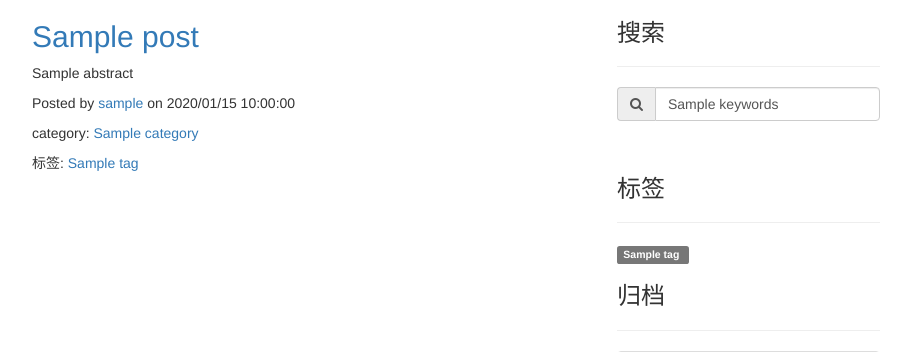
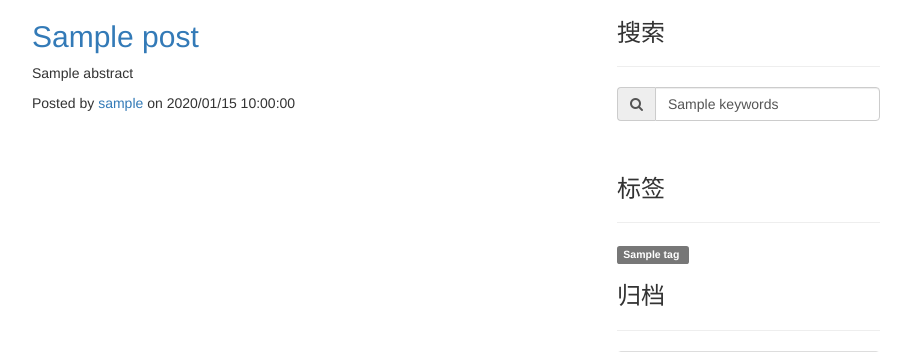
Before and after one commit to shawnlinq/SlqBlog2, a Flask app: template templates/main/index.html in a window 1280 px wide. Shown: the part 121-473 px from the top of the page, without its empty margins (233-1144 px from the left). Run offline with Flask 2, Linux system fonts and the light colour scheme; the template is opened without the code that fills it: most values are stand-ins (such as "Sample title", 1, 10 or a date in 2020); some libraries are stand-ins or nearby versions.

Commit message:
delete index category&tags display

```diff
--- a/templates/main/index.html
+++ b/templates/main/index.html
@@ -32,10 +32,6 @@
                     {{ post.abstract }}
                 </p>
                 <p class="post-meta">Posted by <a href="{{ url_for('main.author_detail', username=post.author.username) }}">{{ post.author.username }}</a> on {{ post.pub_time.strftime('%Y/%m/%d %H:%M:%S') }}</p>
-                <p class="post-meta">category: <a href="?category={{ post.category }}">{{ post.category }}</a></p>
-                <p class="post-meta">标签:
-                            {% for tag in post.tags %} <a href="{{ url_for('main.index') }}?tag={{ tag }}">{{ tag }}</a>  {% endfor %}
-                </p>
             </div>
             {% if not loop.last %}
             <hr>
```
